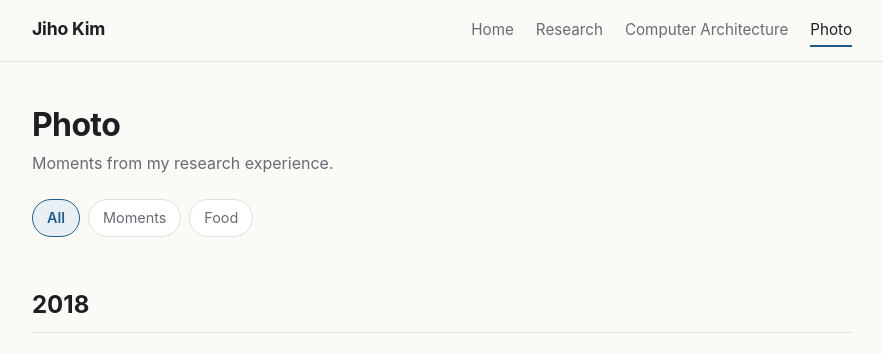
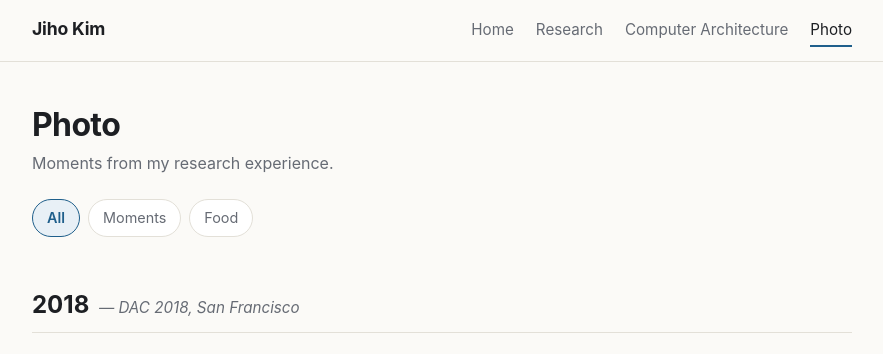
Before and after one commit to jihokim-172/jihokim-172.github.io, a plain HTML site: page photo.html in a window 1280 px wide. Shown: the top 354 px of the page, without its empty margins (198-1081 px from the left). Drawn offline with Linux system fonts and the light colour scheme; grey boxes are pictures that could not be loaded.

Commit message:
Photo: label 2018 with DAC
Co-Authored-By: Claude Fable 5.2 <noreply@anthropic.com>
Claude-Session: https://claude.ai/code/session_015qEB8QLMhQKwJbdXKvRuaZ

```diff
--- a/photo.html
+++ b/photo.html
@@ -42,7 +42,7 @@
     </div>
 
     <section id="y2018" class="year">
-    <h2>2018</h2>
+    <h2>2018 <span class="sub">— DAC 2018, San Francisco</span></h2>
     <div class="gallery">
       <figure data-kind="moment">
         <a href="photos/2018/2018-01.jpg" target="_blank" rel="noopener"><img src="photos/2018/2018-01.jpg" alt="KCC Computer Systems Society winter conference, Wonju" loading="lazy"></a>
```
